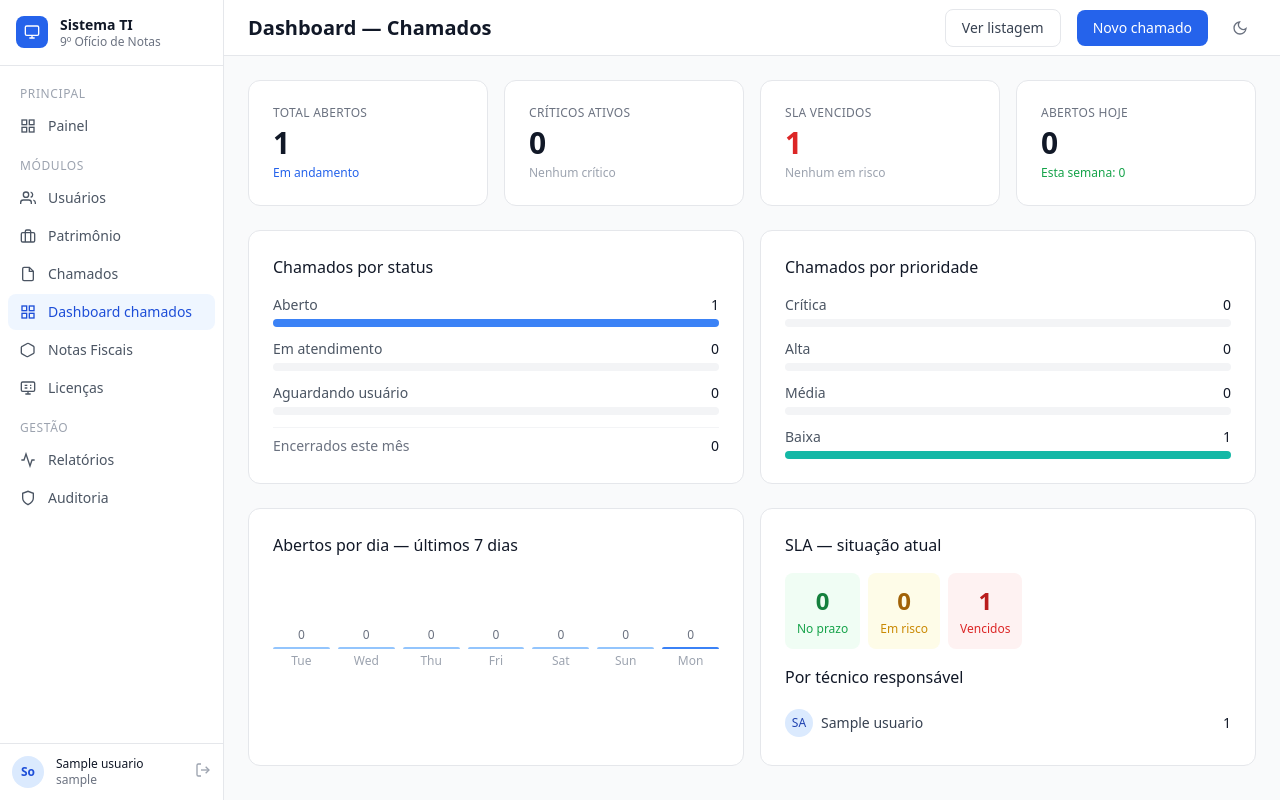
After one commit to Quitite501/gestao_informatica, a Django app: page /chamados/dashboard/ in a window 1280 px wide. The commit adds this page. Run offline with Django 5.2, Linux system fonts and the light colour scheme; a user stored in the database is signed in; tables that the repository leaves empty hold one stand-in row (values such as "Sample post").

Commit message:
Chamados: dashboard de indicadores - view chamado_dashboard, template, rota e link no menu

```diff
--- a/chamados/urls.py
+++ b/chamados/urls.py
@@ -3,6 +3,7 @@ from . import views
 
 urlpatterns = [
     path("chamados/", views.chamado_lista, name="chamado_lista"),
+    path("chamados/dashboard/", views.chamado_dashboard, name="chamado_dashboard"),
     path("chamados/novo/", views.chamado_novo, name="chamado_novo"),
     path("chamados/excluir/", views.chamado_excluir_multiplos, name="chamado_excluir_multiplos"),
     path("chamados/novos/", views.chamado_check_novos, name="chamado_check_novos"),
--- a/chamados/views.py
+++ b/chamados/views.py
@@ -1,6 +1,8 @@
 from django.contrib.auth.decorators import login_required, permission_required
 from django.core.exceptions import PermissionDenied
 from django.shortcuts import render, redirect, get_object_or_404
+from datetime import timedelta
+from django.db.models import Count
 from django.utils import timezone
 from django.http import JsonResponse, HttpResponse
 from django.template.loader import render_to_string
@@ -10,6 +12,93 @@ from .models import Chamado, AnexoChamado, AcaoChamado, AnexoAcao
 from auditoria.utils import registrar_auditoria
 from auditoria.models import RegistroAuditoria
 
+
+
+@login_required
+def chamado_dashboard(request):
+    from django.db.models import Count
+    from datetime import timedelta
+    hoje = timezone.now().date()
+    inicio_semana = hoje - timedelta(days=hoje.weekday())
+
+    # KPI cards
+    total_abertos    = Chamado.objects.exclude(status=Chamado.STATUS_ENCERRADO).count()
+    total_criticos   = Chamado.objects.filter(
+        status__in=[Chamado.STATUS_ABERTO, Chamado.STATUS_EM_ATENDIMENTO],
+        prioridade='critica'
+    ).count()
+    abertos_hoje     = Chamado.objects.filter(criado_em__date=hoje).count()
+    abertos_semana   = Chamado.objects.filter(criado_em__date__gte=inicio_semana).count()
+
+    # Por status (somente ativos)
+    por_status = {
+        'aberto':            Chamado.objects.filter(status=Chamado.STATUS_ABERTO).count(),
+        'em_atendimento':    Chamado.objects.filter(status=Chamado.STATUS_EM_ATENDIMENTO).count(),
+        'aguardando_usuario': Chamado.objects.filter(status=Chamado.STATUS_AGUARDANDO).count(),
+        'encerrado_mes':     Chamado.objects.filter(
+            status=Chamado.STATUS_ENCERRADO,
+            encerrado_em__date__gte=hoje.replace(day=1)
+        ).count(),
+    }
+
+    # Por prioridade (somente ativos)
+    por_prioridade = {
+        'critica': Chamado.objects.filter(prioridade='critica').exclude(status=Chamado.STATUS_ENCERRADO).count(),
+        'alta':    Chamado.objects.filter(prioridade='alta').exclude(status=Chamado.STATUS_ENCERRADO).count(),
+        'media':   Chamado.objects.filter(prioridade='media').exclude(status=Chamado.STATUS_ENCERRADO).count(),
+        'baixa':   Chamado.objects.filter(prioridade='baixa').exclude(status=Chamado.STATUS_ENCERRADO).count(),
+    }
+
+    # SLA — calcular para cada chamado ativo
+    chamados_ativos = Chamado.objects.exclude(status=Chamado.STATUS_ENCERRADO)
+    sla_no_prazo = sla_em_risco = sla_vencido = 0
+    for c in chamados_ativos:
+        s = c.status_sla()
+        if s == 'no_prazo':
+            sla_no_prazo += 1
+        elif s == 'em_risco':
+            sla_em_risco += 1
+        elif s == 'vencido':
+            sla_vencido += 1
+
+    # Por técnico (chamados ativos)
+    from django.conf import settings
+    from django.contrib.auth import get_user_model
+    User = get_user_model()
+    por_tecnico = (
+        Chamado.objects
+        .exclude(status=Chamado.STATUS_ENCERRADO)
+        .values('tecnico__pk', 'tecnico__nome_completo')
+        .annotate(total=Count('pk'))
+        .order_by('-total')[:6]
+    )
+
+    # Últimos 7 dias — chamados abertos por dia
+    ultimos_7 = []
+    for i in range(6, -1, -1):
+        dia = hoje - timedelta(days=i)
+        ultimos_7.append({
+            'dia': dia.strftime('%a'),
+            'data': dia.strftime('%d/%m'),
+            'total': Chamado.objects.filter(criado_em__date=dia).count(),
+        })
+    max_dia = max((d['total'] for d in ultimos_7), default=1) or 1
+
+    context = {
+        'total_abertos':    total_abertos,
+        'total_criticos':   total_criticos,
+        'sla_vencido':      sla_vencido,
+        'sla_em_risco':     sla_em_risco,
+        'abertos_hoje':     abertos_hoje,
+        'abertos_semana':   abertos_semana,
+        'por_status':       por_status,
+        'por_prioridade':   por_prioridade,
+        'sla_no_prazo':     sla_no_prazo,
+        'por_tecnico':      por_tecnico,
+        'ultimos_7':        ultimos_7,
+        'max_dia':          max_dia,
+    }
+    return render(request, 'chamados/chamado_dashboard.html', context)
 
 @login_required
 def chamado_lista(request):
--- a/static/css/output.css
+++ b/static/css/output.css
@@ -1565,6 +1565,10 @@ input[type="text"]:is(.dark *)::placeholder,
   height: 0.5rem;
 }
 
+.h-24 {
+  height: 6rem;
+}
+
 .h-3 {
   height: 0.75rem;
 }
@@ -1707,6 +1711,10 @@ input[type="text"]:is(.dark *)::placeholder,
 
 .grid-cols-2 {
   grid-template-columns: repeat(2, minmax(0, 1fr));
+}
+
+.grid-cols-3 {
+  grid-template-columns: repeat(3, minmax(0, 1fr));
 }
 
 .flex-col {
@@ -1842,6 +1850,11 @@ input[type="text"]:is(.dark *)::placeholder,
   border-radius: 0.75rem;
 }
 
+.rounded-t {
+  border-top-left-radius: 0.25rem;
+  border-top-right-radius: 0.25rem;
+}
+
 .border {
   border-width: 1px;
 }
@@ -1945,11 +1963,21 @@ input[type="text"]:is(.dark *)::placeholder,
   background-color: rgb(220 252 231 / var(--tw-bg-opacity, 1));
 }
 
+.bg-green-50 {
+  --tw-bg-opacity: 1;
+  background-color: rgb(240 253 244 / var(--tw-bg-opacity, 1));
+}
+
 .bg-green-500 {
   --tw-bg-opacity: 1;
   background-color: rgb(34 197 94 / var(--tw-bg-opacity, 1));
 }
 
+.bg-orange-500 {
+  --tw-bg-opacity: 1;
+  background-color: rgb(249 115 22 / var(--tw-bg-opacity, 1));
+}
+
 .bg-red-100 {
   --tw-bg-opacity: 1;
   background-color: rgb(254 226 226 / var(--tw-bg-opacity, 1));
@@ -1965,6 +1993,11 @@ input[type="text"]:is(.dark *)::placeholder,
   background-color: rgb(239 68 68 / var(--tw-bg-opacity, 1));
 }
 
+.bg-teal-500 {
+  --tw-bg-opacity: 1;
+  background-color: rgb(20 184 166 / var(--tw-bg-opacity, 1));
+}
+
 .bg-white {
   --tw-bg-opacity: 1;
   background-color: rgb(255 255 255 / var(--tw-bg-opacity, 1));
@@ -1973,6 +2006,16 @@ input[type="text"]:is(.dark *)::placeholder,
 .bg-yellow-100 {
   --tw-bg-opacity: 1;
   background-color: rgb(254 249 195 / var(--tw-bg-opacity, 1));
+}
+
+.bg-yellow-50 {
+  --tw-bg-opacity: 1;
+  background-color: rgb(254 252 232 / var(--tw-bg-opacity, 1));
+}
+
+.bg-yellow-500 {
+  --tw-bg-opacity: 1;
+  background-color: rgb(234 179 8 / var(--tw-bg-opacity, 1));
 }
 
 .p-0 {
@@ -2024,6 +2067,11 @@ input[type="text"]:is(.dark *)::placeholder,
   padding-bottom: 0.125rem;
 }
 
+.py-1 {
+  padding-top: 0.25rem;
+  padding-bottom: 0.25rem;
+}
+
 .py-1\.5 {
   padding-top: 0.375rem;
   padding-bottom: 0.375rem;
@@ -2159,6 +2207,11 @@ input[type="text"]:is(.dark *)::placeholder,
   color: rgb(29 78 216 / var(--tw-text-opacity, 1));
 }
 
+.text-blue-800 {
+  --tw-text-opacity: 1;
+  color: rgb(30 64 175 / var(--tw-text-opacity, 1));
+}
+
 .text-gray-400 {
   --tw-text-opacity: 1;
   color: rgb(156 163 175 / var(--tw-text-opacity, 1));
@@ -2222,6 +2275,16 @@ input[type="text"]:is(.dark *)::placeholder,
 .text-white {
   --tw-text-opacity: 1;
   color: rgb(255 255 255 / var(--tw-text-opacity, 1));
+}
+
+.text-yellow-600 {
+  --tw-text-opacity: 1;
+  color: rgb(202 138 4 / var(--tw-text-opacity, 1));
+}
+
+.text-yellow-700 {
+  --tw-text-opacity: 1;
+  color: rgb(161 98 7 / var(--tw-text-opacity, 1));
 }
 
 .text-yellow-800 {
@@ -2485,6 +2581,16 @@ input[type="text"]:is(.dark *)::placeholder,
   }
 }
 
+@media (min-width: 768px) {
+  .md\:grid-cols-2 {
+    grid-template-columns: repeat(2, minmax(0, 1fr));
+  }
+
+  .md\:grid-cols-4 {
+    grid-template-columns: repeat(4, minmax(0, 1fr));
+  }
+}
+
 @media (min-width: 1024px) {
   .lg\:col-span-1 {
     grid-column: span 1 / span 1;
--- a/templates/base.html
+++ b/templates/base.html
@@ -37,9 +37,13 @@
         <svg class="w-4 h-4 flex-shrink-0" fill="none" stroke="currentColor" stroke-width="2" viewBox="0 0 24 24"><rect x="2" y="7" width="20" height="14" rx="2"/><path d="M16 21V5a2 2 0 0 0-2-2h-4a2 2 0 0 0-2 2v16"/></svg>
         Patrimônio
       </a>
-      <a href="{% url 'chamado_lista' %}" class="nav-item {% if 'chamado' in request.resolver_match.url_name %}active{% endif %}">
+      <a href="{% url 'chamado_lista' %}" class="nav-item {% if request.resolver_match.url_name == 'chamado_lista' or request.resolver_match.url_name == 'chamado_detalhe' or request.resolver_match.url_name == 'chamado_novo' %}active{% endif %}">
         <svg class="w-4 h-4 flex-shrink-0" fill="none" stroke="currentColor" stroke-width="2" viewBox="0 0 24 24"><path d="M14 2H6a2 2 0 0 0-2 2v16a2 2 0 0 0 2 2h12a2 2 0 0 0 2-2V8z"/><polyline points="14 2 14 8 20 8"/></svg>
         Chamados
+      </a>
+      <a href="{% url 'chamado_dashboard' %}" class="nav-item {% if request.resolver_match.url_name == 'chamado_dashboard' %}active{% endif %}">
+        <svg class="w-4 h-4 flex-shrink-0" fill="none" stroke="currentColor" stroke-width="2" viewBox="0 0 24 24"><rect x="3" y="3" width="7" height="7"/><rect x="14" y="3" width="7" height="7"/><rect x="3" y="14" width="7" height="7"/><rect x="14" y="14" width="7" height="7"/></svg>
+        Dashboard chamados
       </a>
       <a href="{% url 'nota_fiscal_lista' %}" class="nav-item {% if 'nota_fiscal' in request.resolver_match.url_name %}active{% endif %}">
         <svg class="w-4 h-4 flex-shrink-0" fill="none" stroke="currentColor" stroke-width="2" viewBox="0 0 24 24"><path d="M21 16V8a2 2 0 0 0-1-1.73l-7-4a2 2 0 0 0-2 0l-7 4A2 2 0 0 0 2 8v8a2 2 0 0 0 1 1.73l7 4a2 2 0 0 0 2 0l7-4A2 2 0 0 0 21 16z"/></svg>
--- /dev/null
+++ b/templates/chamados/chamado_dashboard.html
@@ -0,0 +1,231 @@
+{% extends "base.html" %}
+{% block title %}Dashboard — Chamados{% endblock %}
+{% block page_title %}Dashboard — Chamados{% endblock %}
+
+{% block topbar_actions %}
+<a href="{% url 'chamado_lista' %}" class="btn-secondary text-sm">Ver listagem</a>
+<a href="{% url 'chamado_novo' %}" class="btn-primary text-sm">Novo chamado</a>
+{% endblock %}
+
+{% block content %}
+<div class="space-y-6">
+
+  <!-- KPI cards -->
+  <div class="grid grid-cols-2 md:grid-cols-4 gap-4">
+
+    <div class="card">
+      <p class="text-xs text-gray-500 dark:text-gray-400 uppercase tracking-wide mb-1">Total abertos</p>
+      <p class="text-3xl font-semibold text-gray-900 dark:text-gray-100">{{ total_abertos }}</p>
+      <p class="text-xs text-blue-600 dark:text-blue-400 mt-1">Em andamento</p>
+    </div>
+
+    <div class="card">
+      <p class="text-xs text-gray-500 dark:text-gray-400 uppercase tracking-wide mb-1">Críticos ativos</p>
+      <p class="text-3xl font-semibold {% if total_criticos > 0 %}text-red-600 dark:text-red-400{% else %}text-gray-900 dark:text-gray-100{% endif %}">{{ total_criticos }}</p>
+      <p class="text-xs {% if total_criticos > 0 %}text-red-500 dark:text-red-400{% else %}text-gray-400 dark:text-gray-500{% endif %} mt-1">
+        {% if total_criticos > 0 %}Requer atenção{% else %}Nenhum crítico{% endif %}
+      </p>
+    </div>
+
+    <div class="card">
+      <p class="text-xs text-gray-500 dark:text-gray-400 uppercase tracking-wide mb-1">SLA vencidos</p>
+      <p class="text-3xl font-semibold {% if sla_vencido > 0 %}text-red-600 dark:text-red-400{% else %}text-gray-900 dark:text-gray-100{% endif %}">{{ sla_vencido }}</p>
+      <p class="text-xs {% if sla_em_risco > 0 %}text-yellow-600 dark:text-yellow-400{% else %}text-gray-400 dark:text-gray-500{% endif %} mt-1">
+        {% if sla_em_risco > 0 %}+{{ sla_em_risco }} em risco{% else %}Nenhum em risco{% endif %}
+      </p>
+    </div>
+
+    <div class="card">
+      <p class="text-xs text-gray-500 dark:text-gray-400 uppercase tracking-wide mb-1">Abertos hoje</p>
+      <p class="text-3xl font-semibold text-gray-900 dark:text-gray-100">{{ abertos_hoje }}</p>
+      <p class="text-xs text-green-600 dark:text-green-400 mt-1">Esta semana: {{ abertos_semana }}</p>
+    </div>
+
+  </div>
+
+  <!-- Por status e por prioridade -->
+  <div class="grid grid-cols-1 md:grid-cols-2 gap-4">
+
+    <div class="card">
+      <h2 class="section-title">Chamados por status</h2>
+      <div class="space-y-3">
+
+        {% with total=por_status.aberto|add:por_status.em_atendimento|add:por_status.aguardando_usuario %}
+        {% if total == 0 %}{% with total=1 %}{% endwith %}{% endif %}
+
+        <div>
+          <div class="flex justify-between text-sm mb-1">
+            <span class="text-gray-600 dark:text-gray-400">Aberto</span>
+            <span class="font-medium text-gray-900 dark:text-gray-100">{{ por_status.aberto }}</span>
+          </div>
+          <div class="w-full bg-gray-100 dark:bg-gray-800 rounded-full h-2">
+            {% if total > 0 %}
+            <div class="h-2 rounded-full bg-blue-500" style="width: {% widthratio por_status.aberto total 100 %}%"></div>
+            {% endif %}
+          </div>
+        </div>
+
+        <div>
+          <div class="flex justify-between text-sm mb-1">
+            <span class="text-gray-600 dark:text-gray-400">Em atendimento</span>
+            <span class="font-medium text-gray-900 dark:text-gray-100">{{ por_status.em_atendimento }}</span>
+          </div>
+          <div class="w-full bg-gray-100 dark:bg-gray-800 rounded-full h-2">
+            {% if total > 0 %}
+            <div class="h-2 rounded-full bg-green-500" style="width: {% widthratio por_status.em_atendimento total 100 %}%"></div>
+            {% endif %}
+          </div>
+        </div>
+
+        <div>
+          <div class="flex justify-between text-sm mb-1">
+            <span class="text-gray-600 dark:text-gray-400">Aguardando usuário</span>
+            <span class="font-medium text-gray-900 dark:text-gray-100">{{ por_status.aguardando_usuario }}</span>
+          </div>
+          <div class="w-full bg-gray-100 dark:bg-gray-800 rounded-full h-2">
+            {% if total > 0 %}
+            <div class="h-2 rounded-full bg-yellow-500" style="width: {% widthratio por_status.aguardando_usuario total 100 %}%"></div>
+            {% endif %}
+          </div>
+        </div>
+
+        {% endwith %}
+
+        <div class="pt-2 border-t border-gray-100 dark:border-gray-800">
+          <div class="flex justify-between text-sm">
+            <span class="text-gray-500 dark:text-gray-400">Encerrados este mês</span>
+            <span class="font-medium text-gray-900 dark:text-gray-100">{{ por_status.encerrado_mes }}</span>
+          </div>
+        </div>
+
+      </div>
+    </div>
+
+    <div class="card">
+      <h2 class="section-title">Chamados por prioridade</h2>
+      <div class="space-y-3">
+
+        {% with total=por_prioridade.critica|add:por_prioridade.alta|add:por_prioridade.media|add:por_prioridade.baixa %}
+
+        <div>
+          <div class="flex justify-between text-sm mb-1">
+            <span class="text-gray-600 dark:text-gray-400">Crítica</span>
+            <span class="font-medium text-gray-900 dark:text-gray-100">{{ por_prioridade.critica }}</span>
+          </div>
+          <div class="w-full bg-gray-100 dark:bg-gray-800 rounded-full h-2">
+            {% if total > 0 %}
+            <div class="h-2 rounded-full bg-red-500" style="width: {% widthratio por_prioridade.critica total 100 %}%"></div>
+            {% endif %}
+          </div>
+        </div>
+
+        <div>
+          <div class="flex justify-between text-sm mb-1">
+            <span class="text-gray-600 dark:text-gray-400">Alta</span>
+            <span class="font-medium text-gray-900 dark:text-gray-100">{{ por_prioridade.alta }}</span>
+          </div>
+          <div class="w-full bg-gray-100 dark:bg-gray-800 rounded-full h-2">
+            {% if total > 0 %}
+            <div class="h-2 rounded-full bg-orange-500" style="width: {% widthratio por_prioridade.alta total 100 %}%"></div>
+            {% endif %}
+          </div>
+        </div>
+
+        <div>
+          <div class="flex justify-between text-sm mb-1">
+            <span class="text-gray-600 dark:text-gray-400">Média</span>
+            <span class="font-medium text-gray-900 dark:text-gray-100">{{ por_prioridade.media }}</span>
+          </div>
+          <div class="w-full bg-gray-100 dark:bg-gray-800 rounded-full h-2">
+            {% if total > 0 %}
+            <div class="h-2 rounded-full bg-blue-500" style="width: {% widthratio por_prioridade.media total 100 %}%"></div>
+            {% endif %}
+          </div>
+        </div>
+
+        <div>
+          <div class="flex justify-between text-sm mb-1">
+            <span class="text-gray-600 dark:text-gray-400">Baixa</span>
+            <span class="font-medium text-gray-900 dark:text-gray-100">{{ por_prioridade.baixa }}</span>
+          </div>
+          <div class="w-full bg-gray-100 dark:bg-gray-800 rounded-full h-2">
+            {% if total > 0 %}
+            <div class="h-2 rounded-full bg-teal-500" style="width: {% widthratio por_prioridade.baixa total 100 %}%"></div>
+            {% endif %}
+          </div>
+        </div>
+
+        {% endwith %}
+      </div>
+    </div>
+
+  </div>
+
+  <!-- Volume semanal e SLA + técnicos -->
+  <div class="grid grid-cols-1 md:grid-cols-2 gap-4">
+
+    <div class="card">
+      <h2 class="section-title">Abertos por dia — últimos 7 dias</h2>
+      <div class="flex items-end gap-2 h-24 mt-2">
+        {% for dia in ultimos_7 %}
+        <div class="flex flex-col items-center gap-1 flex-1">
+          <span class="text-xs text-gray-500 dark:text-gray-400">{{ dia.total }}</span>
+          <div class="w-full rounded-t"
+               style="height: {% if max_dia > 0 %}{% widthratio dia.total max_dia 64 %}px{% else %}2px{% endif %};
+                      background: {% if forloop.last %}#3B82F6{% else %}#93C5FD{% endif %};
+                      min-height: 2px;">
+          </div>
+          <span class="text-xs text-gray-400 dark:text-gray-500">{{ dia.dia }}</span>
+        </div>
+        {% endfor %}
+      </div>
+    </div>
+
+    <div class="card">
+      <h2 class="section-title">SLA — situação atual</h2>
+      <div class="grid grid-cols-3 gap-2 mb-4" style="display:flex;flex-direction:row;gap:8px;">
+
+        <div class="flex flex-col items-center gap-1 p-3 rounded-lg bg-green-50 dark:bg-green-900/20">
+          <span class="text-2xl font-semibold text-green-700 dark:text-green-400">{{ sla_no_prazo }}</span>
+          <span class="text-xs text-green-600 dark:text-green-500">No prazo</span>
+        </div>
+
+        <div class="flex flex-col items-center gap-1 p-3 rounded-lg bg-yellow-50 dark:bg-yellow-900/20">
+          <span class="text-2xl font-semibold text-yellow-700 dark:text-yellow-400">{{ sla_em_risco }}</span>
+          <span class="text-xs text-yellow-600 dark:text-yellow-500">Em risco</span>
+        </div>
+
+        <div class="flex flex-col items-center gap-1 p-3 rounded-lg bg-red-50 dark:bg-red-900/20">
+          <span class="text-2xl font-semibold text-red-700 dark:text-red-400">{{ sla_vencido }}</span>
+          <span class="text-xs text-red-600 dark:text-red-500">Vencidos</span>
+        </div>
+
+      </div>
+
+      <h2 class="section-title">Por técnico responsável</h2>
+      <div class="space-y-2">
+        {% for tec in por_tecnico %}
+        <div class="flex items-center gap-2 py-1">
+          <div class="w-7 h-7 rounded-full bg-blue-100 dark:bg-blue-900/40 flex items-center justify-center text-xs font-medium text-blue-800 dark:text-blue-300 flex-shrink-0">
+            {% if tec.tecnico__nome_completo %}
+              {{ tec.tecnico__nome_completo|slice:":2"|upper }}
+            {% else %}
+              —
+            {% endif %}
+          </div>
+          <span class="text-sm text-gray-700 dark:text-gray-300 flex-1 truncate">
+            {{ tec.tecnico__nome_completo|default:"Sem técnico" }}
+          </span>
+          <span class="text-sm font-medium text-gray-900 dark:text-gray-100">{{ tec.total }}</span>
+        </div>
+        {% empty %}
+        <p class="text-sm text-gray-400 dark:text-gray-500">Nenhum chamado ativo.</p>
+        {% endfor %}
+      </div>
+
+    </div>
+
+  </div>
+
+</div>
+{% endblock %}
```
Also changed, not shown: other parts of static/css/output.css (+38 -0 lines), 2 other files.
